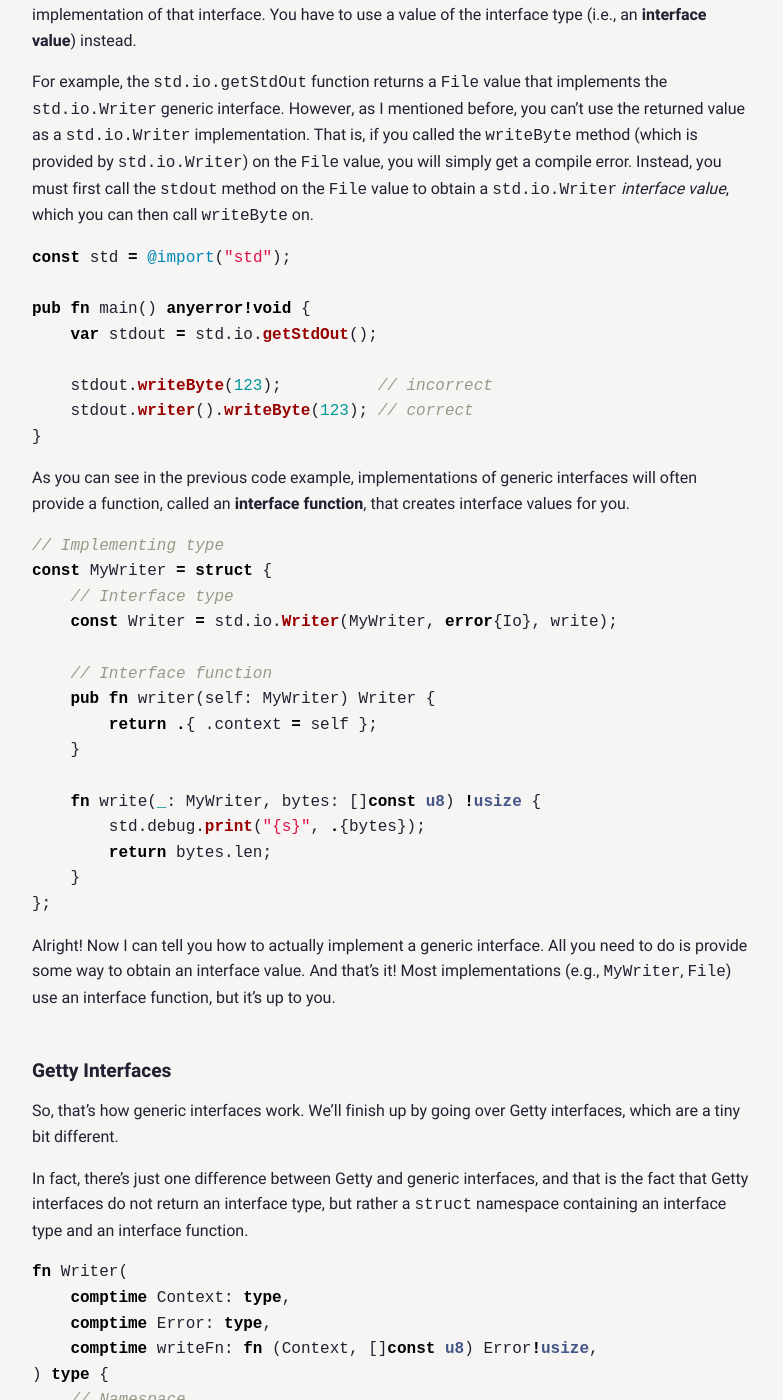
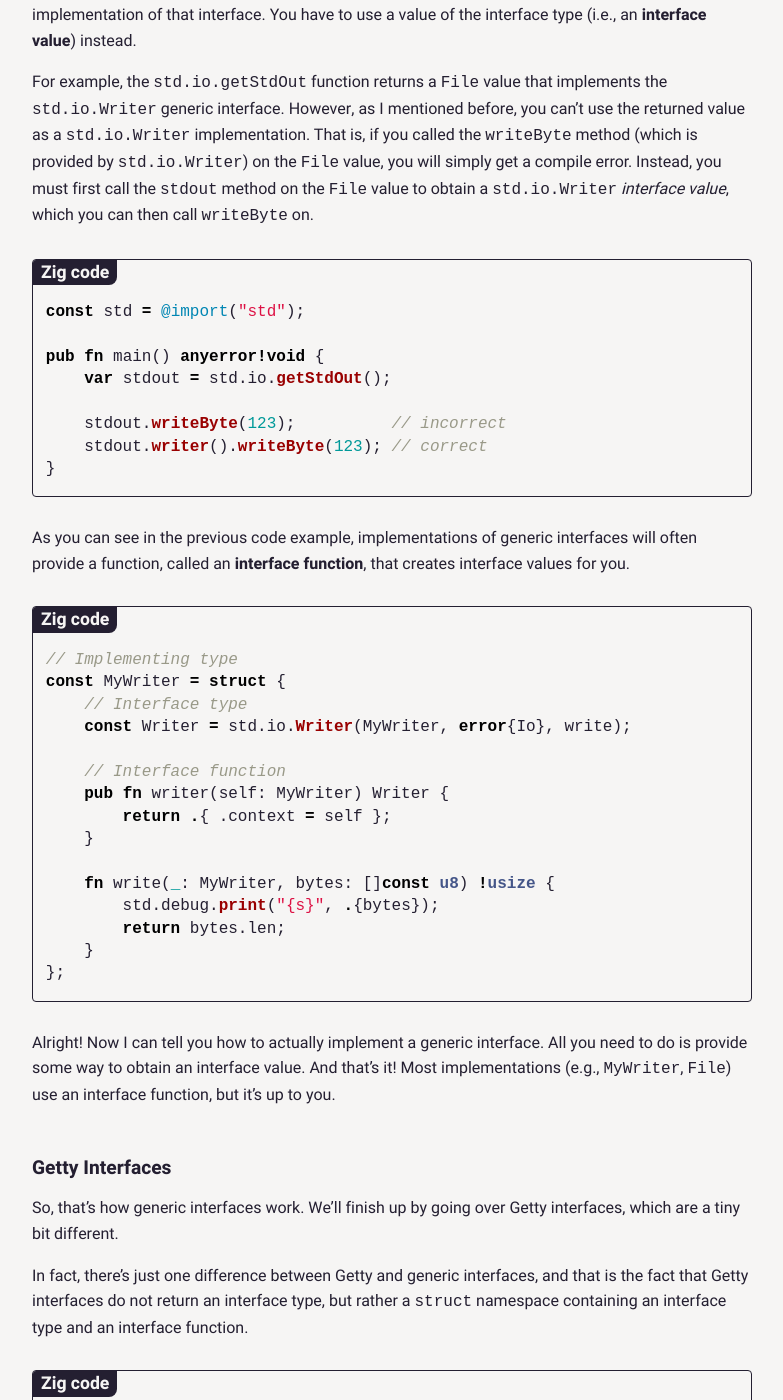
Before and after one commit to getty-zig/getty.so, a Jekyll site: the page built from pages/guide.md, in a window 1280 px wide and 1400 px high, scrolled down 1945 px. Shown: the whole window, without its empty margins (248-1031 px from the left). Built offline with Jekyll 4.4.1, drawn with Linux system fonts in a browser that asks for light colours.

Commit message:
change lang tag block to label

````diff
--- /dev/null
+++ b/_plugins/label.rb
@@ -0,0 +1,14 @@
+module Jekyll
+  class Label < Liquid::Block
+    def initialize(tagName, markup, tokens)
+       super
+       @markup = markup.strip
+    end
+
+    def render(context)
+      %Q{<div class="code-block"><div class="language-tag">#{@markup}</div><pre class="code-block-inner">#{super}</pre></div>}
+    end
+  end
+end
+
+Liquid::Template.register_tag('label', Jekyll::Label)
--- a/_plugins/lang.rb
+++ /dev/null
@@ -1,14 +0,0 @@
-module Jekyll
-  class Lang < Liquid::Block
-    def initialize(tagName, lang, tokens)
-       super
-       @lang = lang
-    end
-
-    def render(context)
-      %Q{<div class="code-block"><div class="language-tag">#{@lang}</div><pre class="code-block-inner" lang="shell">#{super}</pre></div>}
-    end
-  end
-end
-
-Liquid::Template.register_tag('lang', Jekyll::Lang)
--- a/pages/guide.md
+++ b/pages/guide.md
@@ -34,7 +34,7 @@ work in Zig, as you'll be using them quite often when working with Getty.
 Generic interfaces in Zig are just functions. The constraints of a generic
 interface are specified as a parameter list.
 
-{% lang Zig code %}
+{% label Zig code %}
 {% highlight zig %}
 // Interface
 fn Writer(
@@ -46,14 +46,14 @@ fn Writer(
     comptime writeFn: fn (Context, []const u8) Error!usize,
 ) type
 {% endhighlight %}
-{% endlang %}
+{% endlabel %}
 
 All of the generic interfaces within the standard library return a `type`, just
 like our `Writer` interface does. This returned type is known as an __interface
 type__, and it's typically just a `struct` with one field to store a value of an
 implementing type and wrappers for the interface's required methods.
 
-{% lang Zig code %}
+{% label Zig code %}
 {% highlight zig %}
 fn Writer(
     comptime Context: type,
@@ -72,7 +72,7 @@ fn Writer(
     };
 }
 {% endhighlight %}
-{% endlang %}
+{% endlabel %}
 
 The reason generic interfaces return an interface type has to do with how Zig
 handles generics, but the short of it is you can't use a value of a type that
@@ -87,7 +87,8 @@ That is, if you called the `writeByte` method (which is provided by
 Instead, you must first call the `stdout` method on the `File` value to obtain
 a `std.io.Writer` _interface value_, which you can then call `writeByte` on.
 
-```zig
+{% label Zig code %}
+{% highlight zig %}
 const std = @import("std");
 
 pub fn main() anyerror!void {
@@ -96,13 +97,15 @@ pub fn main() anyerror!void {
     stdout.writeByte(123);          // incorrect
     stdout.writer().writeByte(123); // correct
 }
-```
+{% endhighlight %}
+{% endlabel %}
 
 As you can see in the previous code example, implementations of generic
 interfaces will often provide a function, called an __interface function__,
 that creates interface values for you.
 
-```zig
+{% label Zig code %}
+{% highlight zig %}
 // Implementing type
 const MyWriter = struct {
     // Interface type
@@ -118,7 +121,8 @@ const MyWriter = struct {
         return bytes.len;
     }
 };
-```
+{% endhighlight %}
+{% endlabel %}
 
 Alright! Now I can tell you how to actually implement a generic interface. All
 you need to do is provide some way to obtain an interface value. And that's it!
@@ -135,7 +139,8 @@ that is the fact that Getty interfaces do not return an interface type, but
 rather a `struct` namespace containing an interface type and an interface
 function.
 
-```zig
+{% label Zig code %}
+{% highlight zig %}
 fn Writer(
     comptime Context: type,
     comptime Error: type,
@@ -171,11 +176,13 @@ fn Writer(
 
     };
 }
-```
+{% endhighlight %}
+{% endlabel %}
 
 That means you can implement a Getty interface by simply calling it and then applying `usingnamespace` to its return value.
 
-```zig
+{% label Zig code %}
+{% highlight zig %}
 const MyWriter = struct {
     pub usingnamespace Writer(MyWriter, error{Io}, write);
 
@@ -184,7 +191,8 @@ const MyWriter = struct {
         return bytes.len;
     }
 };
-```
+{% endhighlight %}
+{% endlabel %}
 
 Alright, that's enough about interfaces. Let's start writing a serializer and
 deserializer!
````
